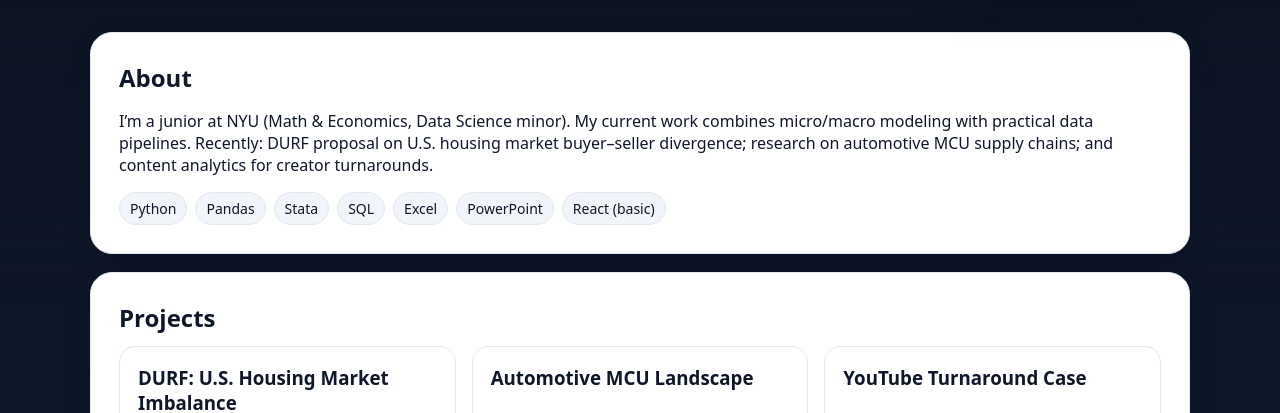
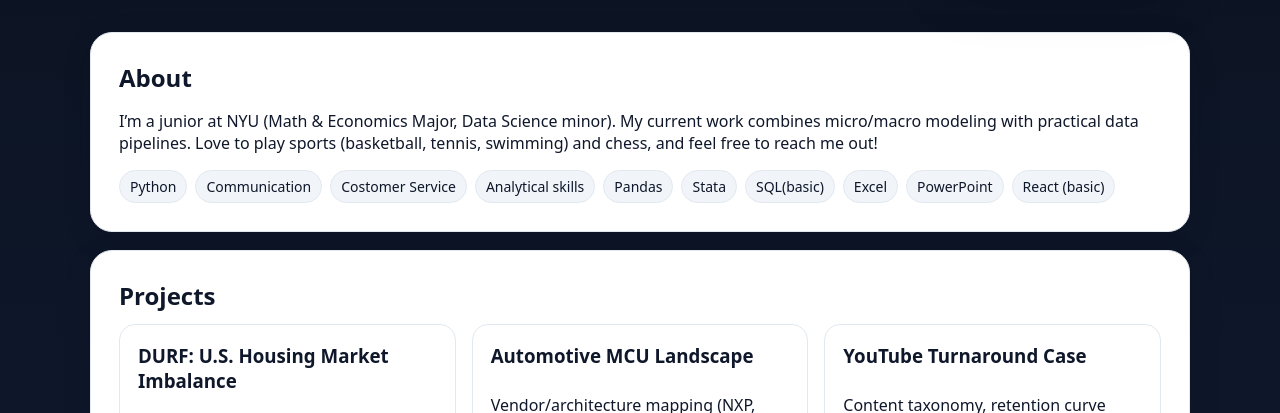
Before and after one commit to JimboYu050504/personal-website, a React app: page index.html in a window 1280 px wide. Shown: the part 345-758 px from the top of the page. Built offline with nearby package versions, Linux system fonts and the light colour scheme.

Commit message:
Update index.html

```diff
--- a/index.html
+++ b/index.html
@@ -44,16 +44,17 @@
   <section id="about" class="section container">
     <h2>About</h2>
     <p>
-      I’m a junior at NYU (Math & Economics, Data Science minor). My current work combines
-      micro/macro modeling with practical data pipelines. Recently: DURF proposal on U.S.
-      housing market buyer–seller divergence; research on automotive MCU supply chains;
-      and content analytics for creator turnarounds.
+      I’m a junior at NYU (Math & Economics Major, Data Science minor). My current work combines
+      micro/macro modeling with practical data pipelines. Love to play sports (basketball, tennis, swimming) and chess, and feel free to reach me out!
     </p>
     <div class="chips">
       <span class="chip">Python</span>
+      <span class="chip">Communication</span>
+      <span class="chip">Costomer Service</span>
+      <span class="chip">Analytical skills</span>
       <span class="chip">Pandas</span>
       <span class="chip">Stata</span>
-      <span class="chip">SQL</span>
+      <span class="chip">SQL(basic)</span>
       <span class="chip">Excel</span>
       <span class="chip">PowerPoint</span>
       <span class="chip">React (basic)</span>
```
